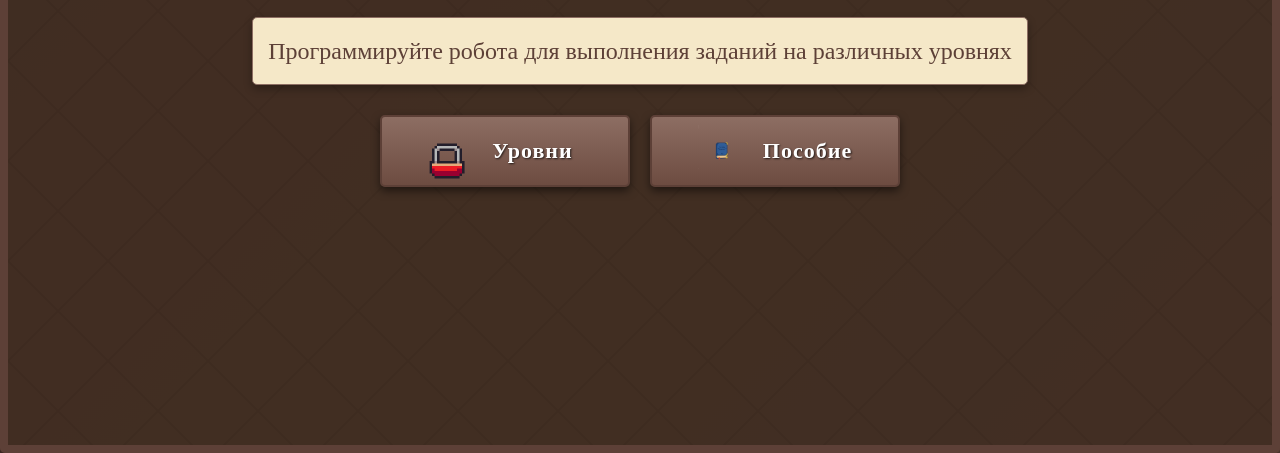
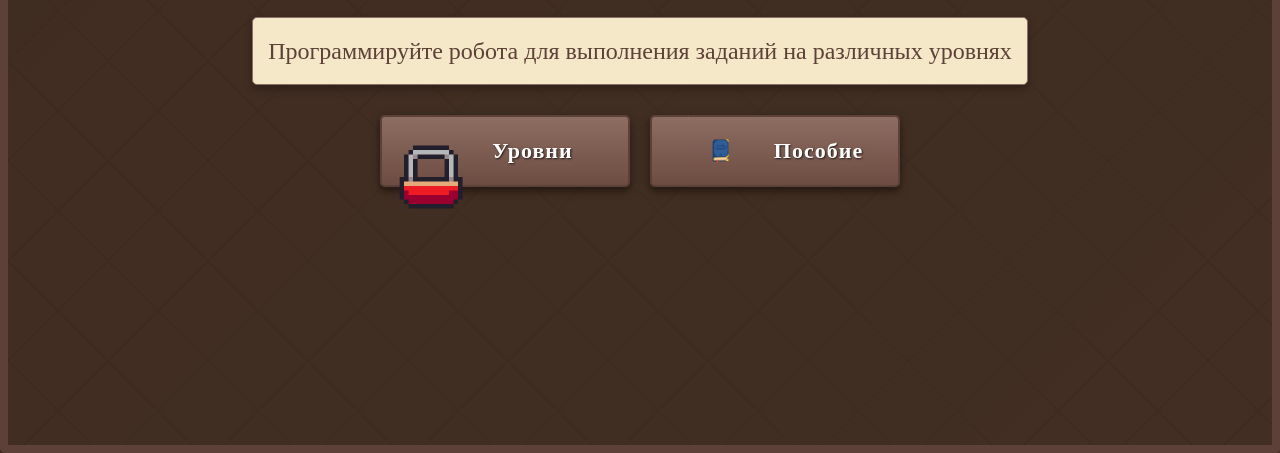
Before and after one commit to pzorin1171-star/mark-s-zadanie-, a website: page index.html in a window 1280 px wide. Shown: the part 347-800 px from the top of the page. Drawn offline with Linux system fonts and the light colour scheme.

Commit message:
Update index.html

```diff
--- a/index.html
+++ b/index.html
@@ -162,8 +162,8 @@
 
         /* Анимация замка для кнопки Уровни - уменьшен для кнопки 72px */
         .lock-icon {
-            width: 40px; /* Уменьшено для кнопки 72px */
-            height: 40px; /* Уменьшено для кнопки 72px */
+            width: 72px; /* Уменьшено для кнопки 72px */
+            height: 72px; /* Уменьшено для кнопки 72px */
             transition: transform 0.5s ease, opacity 0.5s ease;
             position: relative;
         }
@@ -195,8 +195,8 @@
 
         /* Анимация книги для кнопки Пособие - уменьшена для кнопки 72px */
         .book-icon {
-            width: 144px; /* Уменьшено для кнопки 72px */
-            height: 144px; /* Уменьшено для кнопки 72px */
+            width: 72px; /* Уменьшено для кнопки 72px */
+            height: 72px; /* Уменьшено для кнопки 72px */
             transition: transform 0.5s ease, opacity 0.5s ease;
             position: relative;
         }
@@ -228,8 +228,8 @@
 
         .icon-container {
             position: relative;
-            width: 50px; /* Уменьшено для кнопки 72px */
-            height: 50px; /* Уменьшено для кнопки 72px */
+            width: 72px; /* Уменьшено для кнопки 72px */
+            height: 72px; /* Уменьшено для кнопки 72px */
             display: flex;
             align-items: center;
             justify-content: center;
```
